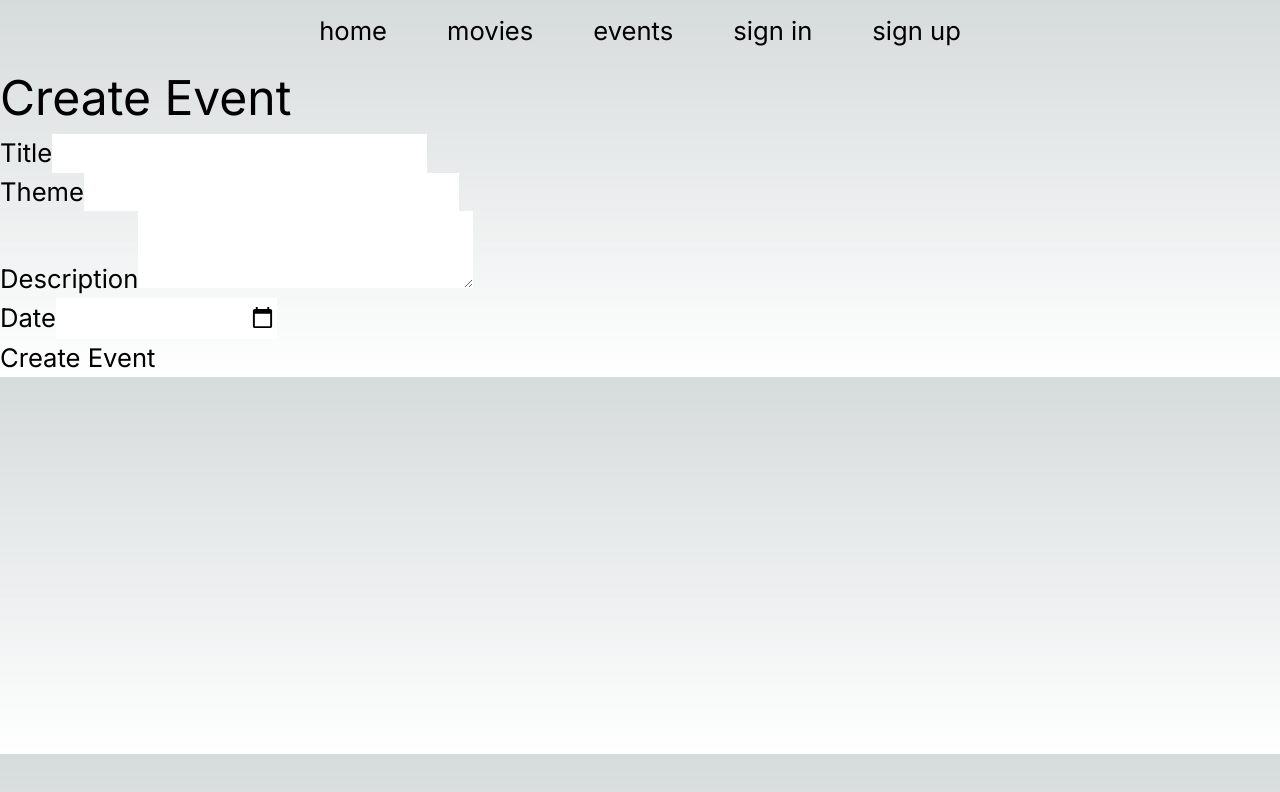
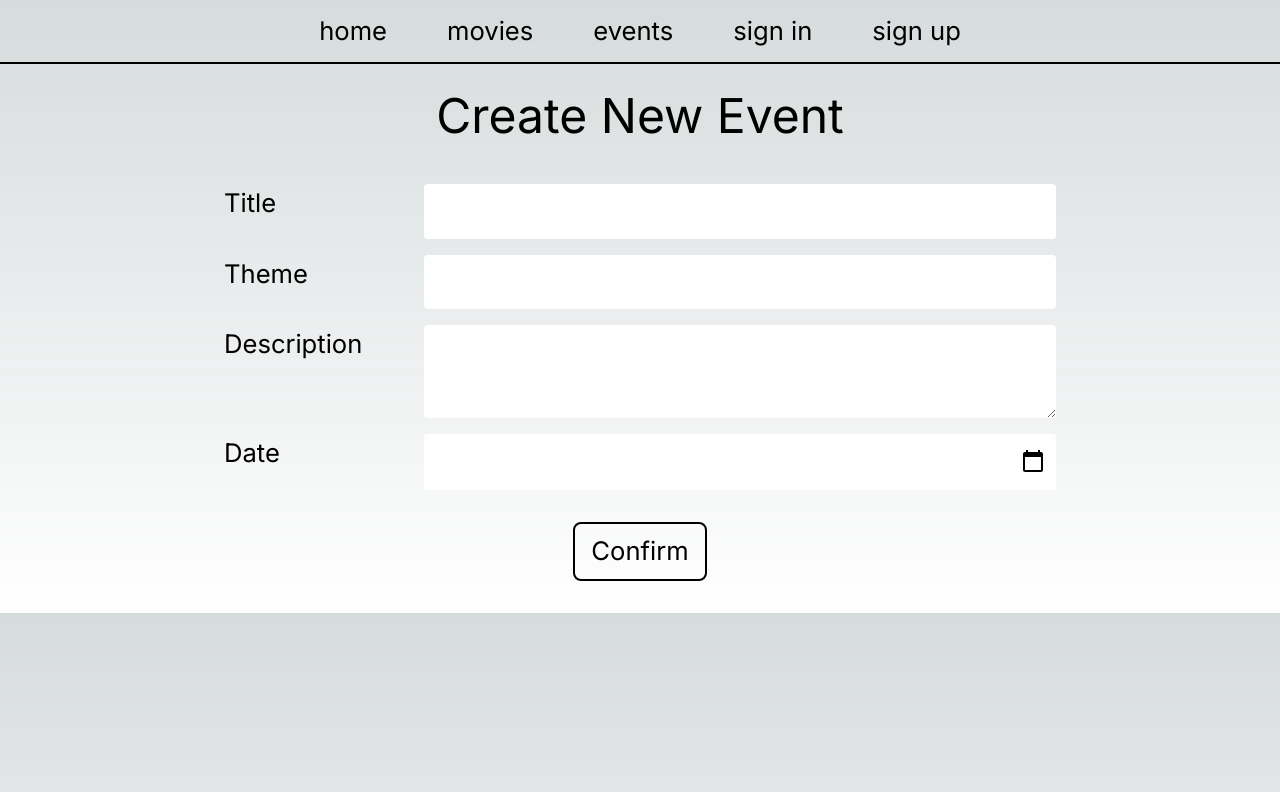
Before and after one commit to anonOstrich/halloween-event, a Next.js app: page /events/create in a window 1280 px wide. Shown: the top 792 px of the page. Built offline with nearby package versions, Linux system fonts and the light colour scheme; no server answers.

Commit message:
Updated event creation form

```diff
--- a/app/events/create/page.tsx
+++ b/app/events/create/page.tsx
@@ -15,18 +15,20 @@ async function handleSubmit(data: FormData) {
 }
 
 export default async function CreateEventPage() {
-        return <main>
-            <h1>Create Event</h1>
+    const defaultDate = new Date();
+    defaultDate.setDate(defaultDate.getDate() + 1);
 
-            <form action={handleSubmit}>
-                <FormRow displayValue="Title" separateDisplayValue name="event-title" type="text" value="" />
-                <FormRow displayValue="Theme" separateDisplayValue name="event-theme" type="text" value="" />
-                <FormRow displayValue="Description" separateDisplayValue name="event-description" type="textarea" value="" />
-                <div>
-                    <label htmlFor="event-date">Date</label>
-                    <input id="event-date" name="event-date" type="date" />
-                </div>
-                <button type="submit">Create Event</button>
-            </form>
-        </main>
+
+    return <div>
+        <h1 className="text-center">Create New Event</h1>
+
+        <form action={handleSubmit} className="form">
+            <FormRow displayValue="Title" separateDisplayValue name="event-title" type="text" value="" />
+            <FormRow displayValue="Theme" separateDisplayValue name="event-theme" type="text" value="" />
+            <FormRow displayValue="Description" separateDisplayValue name="event-description" type="textarea" value="" />
+
+            <FormRow displayValue="Date" separateDisplayValue name="event-date" type="date" value={defaultDate.toISOString().split('T')[0]} />
+            <button className="m-auto" type="submit">Confirm</button>
+        </form>
+    </div>
 }
--- a/app/events/page.tsx
+++ b/app/events/page.tsx
@@ -9,19 +9,19 @@ export default async function EventsPage() {
 
 
     return (
-        <div className="flex flex-col items-center gap-2 h-full max-w-4xl m-auto">
+        <div className="flex flex-col items-center gap-2">
             <h1>Events Page</h1>
             <Link href={'/events/create'}>
-            <div className="p-5 bg-slate-400 rounded-md hover:bg-slate-800 border-2 border-transparent hover:border-white ">
-                Create New Event
-            </div>
+                <div className="p-5 bg-slate-400 rounded-md hover:bg-slate-800 border-2 border-transparent hover:border-white ">
+                    Create New Event
+                </div>
             </Link>
 
             <ul className="flex flex-col gap-4 items-stretch">
                 {
                     events.map(e => (<li key={e.id}>
-                        <EventCard event={e}/>
-                        </li>))
+                        <EventCard event={e} />
+                    </li>))
                 }
             </ul>
         </div>
--- a/app/globals.css
+++ b/app/globals.css
@@ -7,6 +7,7 @@
   --foreground-color: rgb(var(--foreground-rgb));
   --background-start-rgb: 214, 219, 220;
   --background-end-rgb: 255, 255, 255;
+  --background-color: rgb(var(--background-end-rgb));
   --border-radius: 15px;
 
 }
@@ -57,3 +58,33 @@ input, textarea {
   color: rgb(var(--background-end-rgb));
   background-color: var(--foreground-color);
 }
+
+.form {
+  margin: auto;
+  display: flex;
+  flex-direction: column;
+  align-items: flex-start;
+  justify-content: center;
+  gap: 1rem;
+  padding: 2rem;
+}
+
+.form input, .form textarea {
+  padding: 0.5rem;
+  font-family: inherit;
+  border-radius: 4px;
+}
+
+.form button {
+  margin-top: 1rem;
+  border: 2px var(--foreground-color) solid;
+  padding: 0.5rem 1rem;
+  border-radius: 0.5rem;
+  transition: all .5s;
+}
+
+.form button:hover {
+  color: rgb(var(--background-end-rgb));
+  background-color: var(--foreground-color);
+  transform: scale(1.02);
+}
--- a/app/layout.tsx
+++ b/app/layout.tsx
@@ -3,7 +3,7 @@ import './globals.css'
 import type { Metadata } from 'next'
 import { Inter } from 'next/font/google'
 import { ClerkProvider } from '@clerk/nextjs'
-import { ToastContainer  } from 'react-toastify'
+import { ToastContainer } from 'react-toastify'
 import 'react-toastify/dist/ReactToastify.css';
 
 
@@ -25,7 +25,9 @@ export default function RootLayout({
       <html lang="en">
         <body className={inter.className}>
           <NavBar />
-          {children}
+          <main className='max-w-4xl m-auto mt-4'>
+            {children}
+          </main>
           <ToastContainer pauseOnHover={false} theme='dark' />
         </body>
 
--- a/components/FormRow.tsx
+++ b/components/FormRow.tsx
@@ -7,7 +7,7 @@
 interface BaseProps {
     separateDisplayValue: boolean,
     name: string,
-    type: 'text' | 'number' | 'textarea',
+    type: 'text' | 'number' | 'textarea' | 'date',
     value: string | number
 }
 
@@ -31,7 +31,7 @@ export default function FormRow(props: FormRowProps) {
         <textarea defaultValue={props.value} id={props.name} name={props.name} />
         : <input type={props.type} defaultValue={props.value} name={props.name} id={props.name} />;
 
-    return <div>
+    return <div className="w-full grid grid-cols-1 md:grid-cols-[200px_1fr]">
         <label htmlFor={props.name}>{label}</label>
         {inputElement}
     </div>
--- a/components/NavBar.tsx
+++ b/components/NavBar.tsx
@@ -12,7 +12,7 @@ export default async function NavBar() {
 
     const loggedIn = isLoggedIn()
 
-    return <nav>
+    return <nav className='border-b-2 border-[var(--foreground-color)]'>
         <ul className='flex justify-center gap-5'>
             {pages.map(page => <li key={page.url} className='px-5 py-3'>
                 <Link href={page.url}>{page.title}</Link>
```
Also changed, not shown: 1 other file (tests, documents, lock files or other folders).
